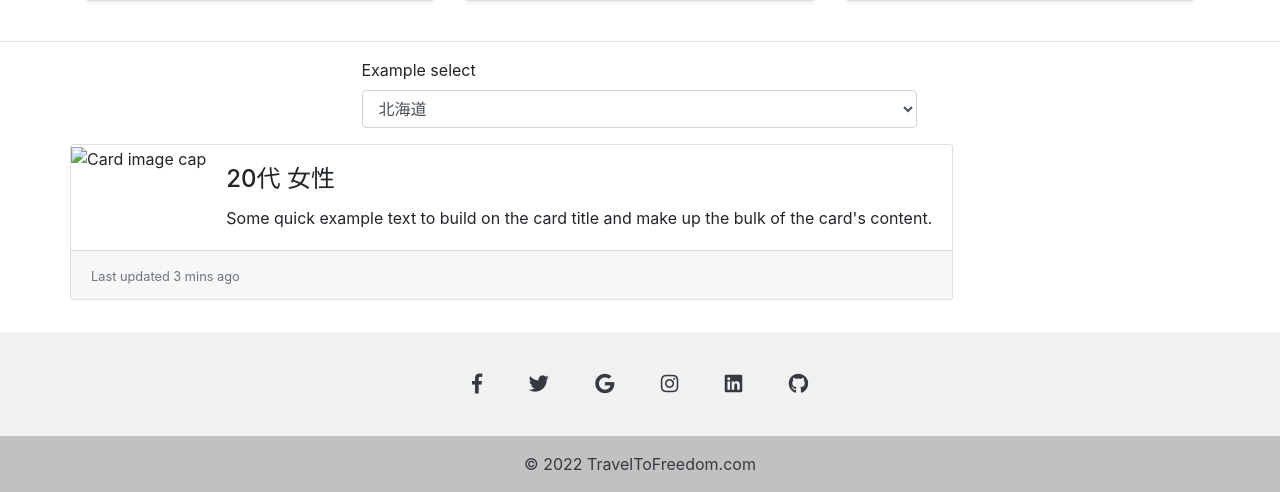
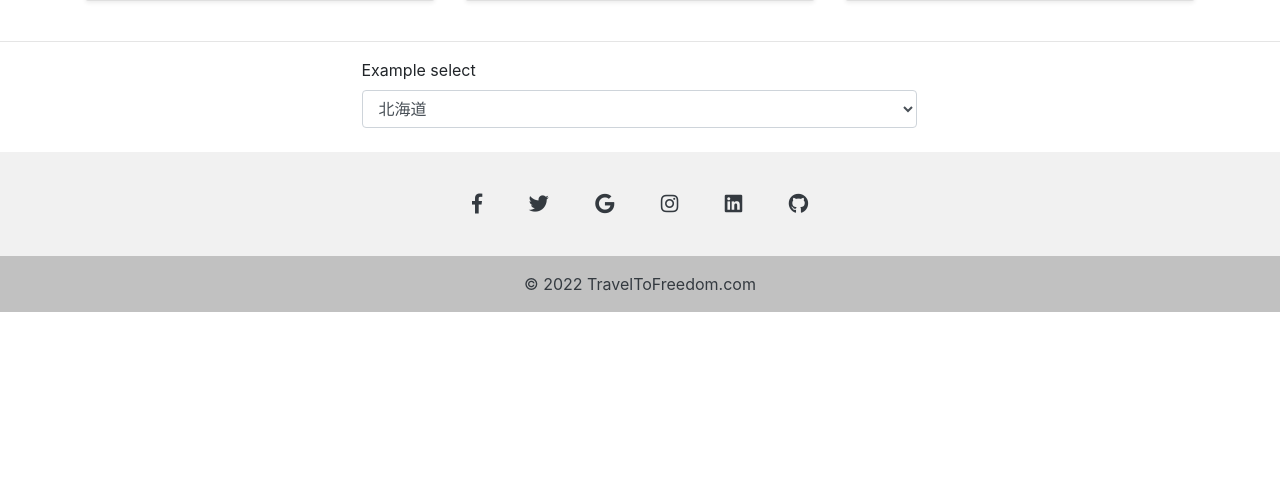
Before and after one commit to SaltPeninsula11/Travel_to_freedom, a Django app: page /share/plan-list in a window 1280 px wide. Shown: the part 556-1048 px from the top of the page. After the commit the page ends 868 px from the top, so only its background shows below. Run offline with Django 3.2, Linux system fonts and the light colour scheme; data that the repository does not hold is empty; some libraries are stand-ins or nearby versions.

Commit message:
都道府県ごとに絞り込み

```diff
--- a/travel_planning/templates/plan_list.html
+++ b/travel_planning/templates/plan_list.html
@@ -74,24 +74,26 @@
         <hr>
         <div class="m-2">
             <div class="container">
-                <form action="" class="w-50 mr-auto ml-auto">
+                <form action="{% url 'travel_planning:list' %}" method="post" class="w-50 mr-auto ml-auto">
+                    {% csrf_token %}
+
                     <div class="form-group">
                         <label for="exampleFormControlSelect1">Example select</label>
-                        <select class="form-control" id="exampleFormControlSelect1">
-                            <option value="1">北海道</option>
-                            <option value="2">青森県</option>
-                            <option value="3">岩手県</option>
-                            <option value="4">宮城県</option>
+                        <select class="form-control" id="exampleFormControlSelect1" name="prefs" onchange="submit(this.form)">
+                            <option value="北海道">北海道</option>
+                            <option value="青森県">青森県</option>
+                            <option value="岩手県">岩手県</option>
+                            <option value="宮城県">宮城県</option>
                             <option value="5">秋田県</option>
                             <option value="6">山形県</option>
                             <option value="7">福島県</option>
                             <option value="8">茨城県</option>
                             <option value="9">栃木県</option>
                             <option value="10">群馬県</option>
-                            <option value="11">埼玉県</option>
-                            <option value="12">千葉県</option>
-                            <option value="13">東京都</option>
-                            <option value="14">神奈川県</option>
+                            <option value="埼玉県">埼玉県</option>
+                            <option value="千葉県">千葉県</option>
+                            <option value="東京都">東京都</option>
+                            <option value="神奈川県">神奈川県</option>
                             <option value="15">新潟県</option>
                             <option value="16">富山県</option>
                             <option value="17">石川県</option>
@@ -129,21 +131,6 @@
                     </div>
                 </form>
                 <div class="row">
-                    <div class="card mr-auto al-auto mb-4">
-                        <div class="card-horizontal">
-                            <div class="img-square-wrapper">
-                                <img class="" src="http://via.placeholder.com/300x180" alt="Card image cap">
-                            </div>
-                            <div class="card-body">
-                                <h4 class="card-title">20代 女性</h4>
-                                <p class="card-text">Some quick example text to build on the card title and make up the bulk of the card's content.</p>
-                            </div>
-                        </div>
-                        <div class="card-footer">
-                            <small class="text-muted">Last updated 3 mins ago</small>
-                        </div>
-                    </div>
-
                     {% for plan in plan_list %}
                     <div class="card mr-auto al-auto mb-4">
                         <div class="card-horizontal">
@@ -176,4 +163,11 @@
 
             </div>
     </main>
+    <script type="text/javascript">
+        $(function(){
+          $("#submit_select").change(function(){
+            $("#submit_form").submit();
+          });
+        });
+    </script>
     {% endblock %}
--- a/travel_planning/views.py
+++ b/travel_planning/views.py
@@ -23,8 +23,16 @@ class PlanListView(generic.ListView):
     template_name = "plan_list.html"
 
     def get_queryset(self):
-        plans = Plan.objects.filter().order_by('-created_at')
+        plans = Plan.objects.filter(prefectural_names__contains='北海道').order_by('-created_at')
         return plans
+
+    def post(self, request, *args, **kwargs):
+        plans = Plan.objects.filter(prefectural_names__contains=request.POST['prefs']).order_by('-created_at')
+        context = {
+            ''
+            'plan_list' : plans
+        }
+        return render(request, 'plan_list.html', context)
 
 class SharePlanView(LoginRequiredMixin, generic.DetailView):
     model = Plan
```
